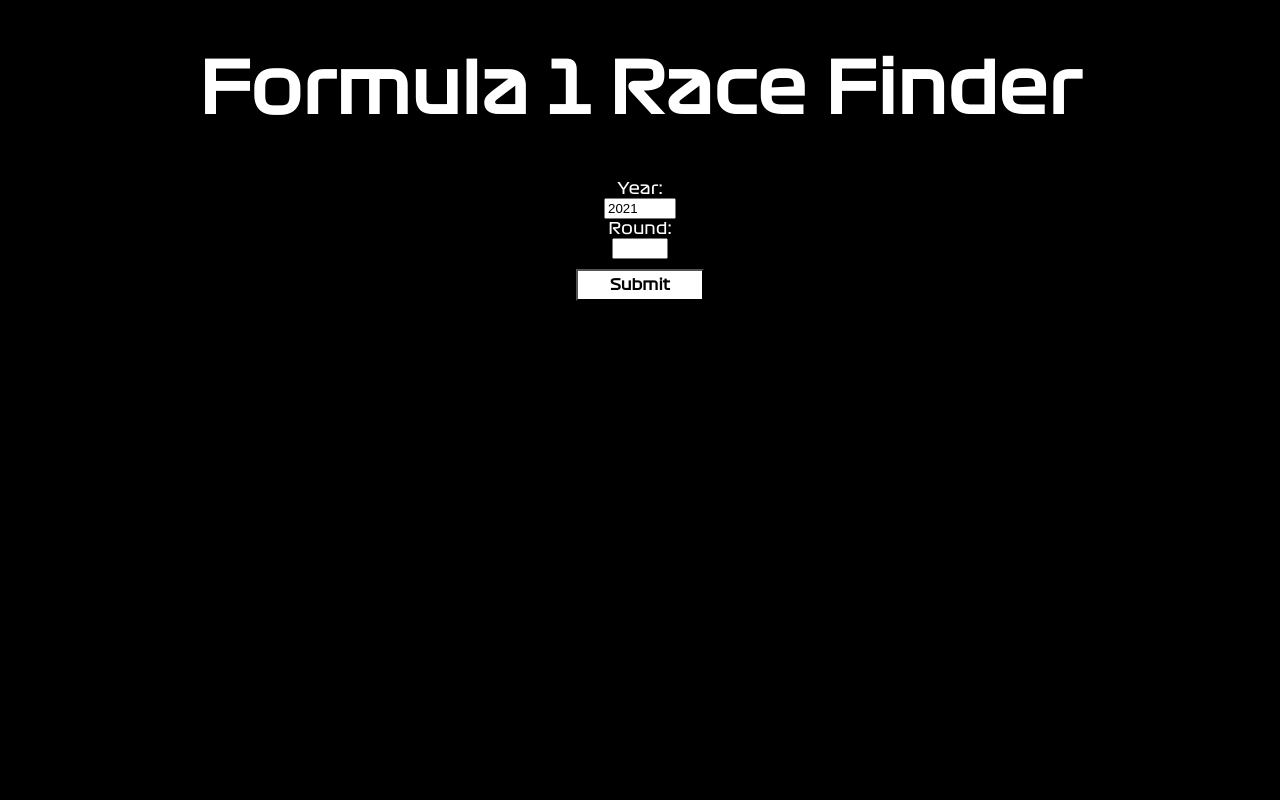
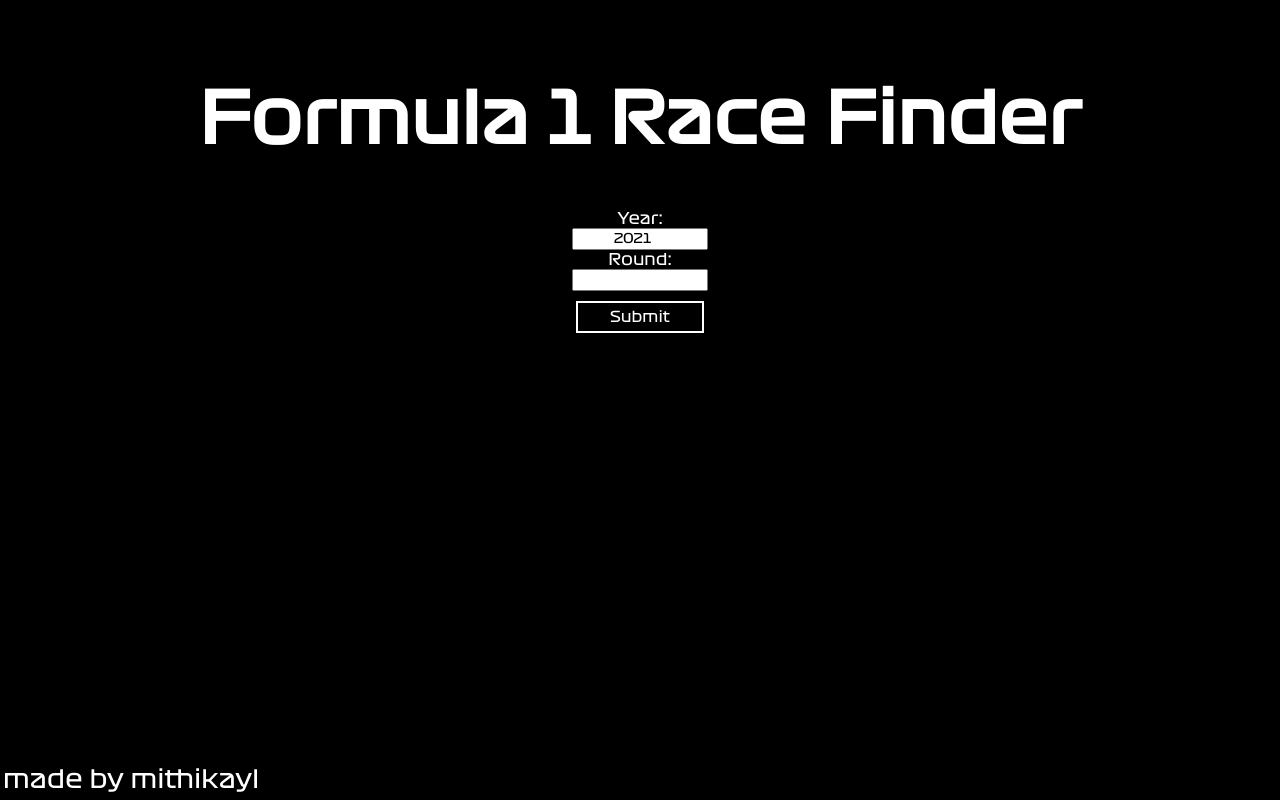
Before and after one commit to Mithikayl/f1-racefinder, a React app: page / in a window 1280 px wide. Built offline with nearby package versions, Linux system fonts and the light colour scheme.

Commit message:
webpage much more structured now + watermark

```diff
--- a/src/index.css
+++ b/src/index.css
@@ -1,6 +1,18 @@
 @font-face {
     font-family: 'Formula 1';
     src: url(Formula1-Regular.ttf);
+}
+
+html, #root,
+body {
+   margin:0;
+   padding:0;
+   height:100%;
+}
+
+::selection {
+    background: #FF1801;
+    color: black;
 }
 
 body {
@@ -8,6 +20,32 @@
     color: #fff;
     background: #000;
     text-align: center;
+    /* background: url(https://www.formula1.com/content/dam/fom-website/sutton/2019/Monaco/Sunday/1017527543-LAT-20190526-SNE19261.jpg) no-repeat center center fixed; */
+    /* -webkit-background-size: cover; */
+    /* -moz-background-size: cover; */
+    /* -o-background-size: cover; */
+    /* background-size: cover; */
+}
+
+#container {
+   height:100%;
+   position:relative;
+}
+
+#header {
+   padding:10px;
+}
+#body {
+   padding:10px;
+   padding-bottom:60px;   /* Height of the footer */
+}
+#footer {
+   position:absolute;
+   bottom:0;
+   width:100%;
+   height:60px;   /* Height of the footer */
+   text-align: left;
+   font-size: 25px;
 }
 
 h1 {
@@ -17,7 +55,7 @@
 
 h1.racename {
     font-size: 50px;
-    margin: 0px;
+    margin-bottom: 0px;
 }
 
 h2.circuitname {
@@ -29,18 +67,55 @@
     width: 9vw;
 }
 
+a.githubLink {
+    text-decoration: none;
+    color: white;
+    position: relative;
+}
+
+.footerText {
+    margin-left: 3px;
+}
+
+a.githubLink::before {
+    transform: scaleX(0);
+    transform-origin: bottom right;
+  }
+
+  a.githubLink:hover::before {
+    transform: scaleX(1);
+    transform-origin: bottom left;
+  }
+
+  a.githubLink::before {
+    content: " ";
+    display: block;
+    position: absolute;
+    top: 0; right: 0; bottom: 0; left: 0;
+    inset: 0 0 0 0;
+    background: #FF1801;
+    z-index: -1;
+    transition: transform .3s ease;
+  }
+
+
 .btnfinder {
-    background: #fff;
-    color: #000;
+    color: white;
+    background: rgba(0, 0, 0, 0);
     padding: 5px;
     margin: 10px;
     font-size: 15px;
-    font-weight: bold;
+    /* font-weight: ; */
     cursor: pointer;
     font-family: 'Formula 1';
     width: 10vw;
     -webkit-appearance: none;
     min-width: 10px;
+    border: 2px solid white;
+}
+
+.btnfinder:hover {
+    filter: brightness(80%);
 }
 
 @media screen and (max-width: 768px) {
@@ -51,4 +126,31 @@
     h1 {
         font-size: 50px;
     }
+
+    h1.racename {
+        font-size: 40px;
+    }
+
+    h2.circuitname {
+        margin: 0px;
+        font-size: 30px;
+    }
+
+    .footerText {
+        font-size: 25px;
+        margin-bottom: 10px;
+    }
 }
+
+footer {
+    clear: both;
+    position: relative;
+    height: 200px;
+    margin-top: -200px;
+}
+
+input {
+    font-family: 'Formula 1';
+    width: 10vw;
+    text-align: center;
+}
--- a/src/index.js
+++ b/src/index.js
@@ -7,9 +7,16 @@
     render() {
         return (
             <>
-            <h1 className="h">Formula 1 Race Finder</h1>
-            <div>
-                <RacedName></RacedName>
+            <div id="container">
+                <div id="header">
+                </div>
+                <div id="body">
+                    <h1 className="h">Formula 1 Race Finder</h1>
+                    <RacedName></RacedName>
+                </div>
+                <div id="footer">
+                    <p className="footerText">made by <a href="https://github.com/mithikayl" target="_blank" without rel="noopener noreferrer" className="githubLink">mithikayl</a></p>
+                </div>
             </div>
             </>
         )
```
